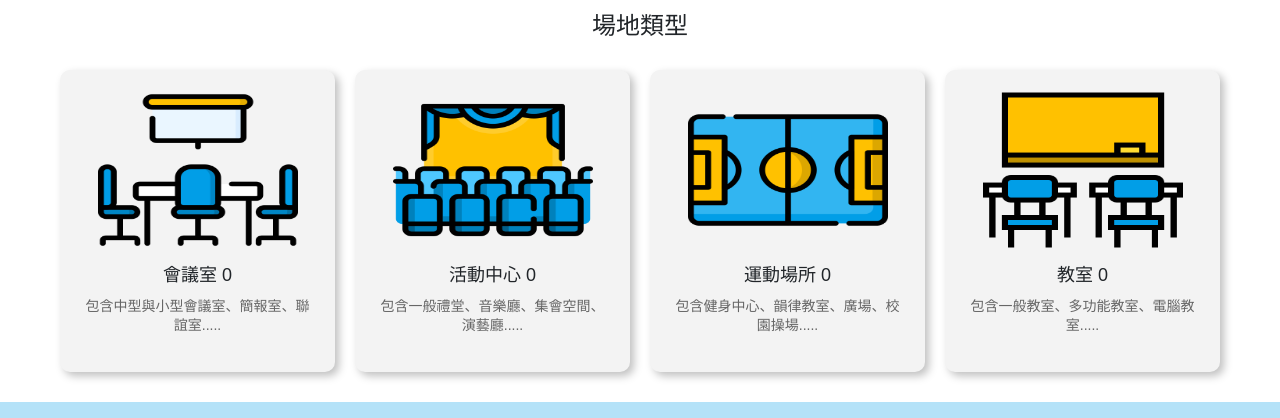
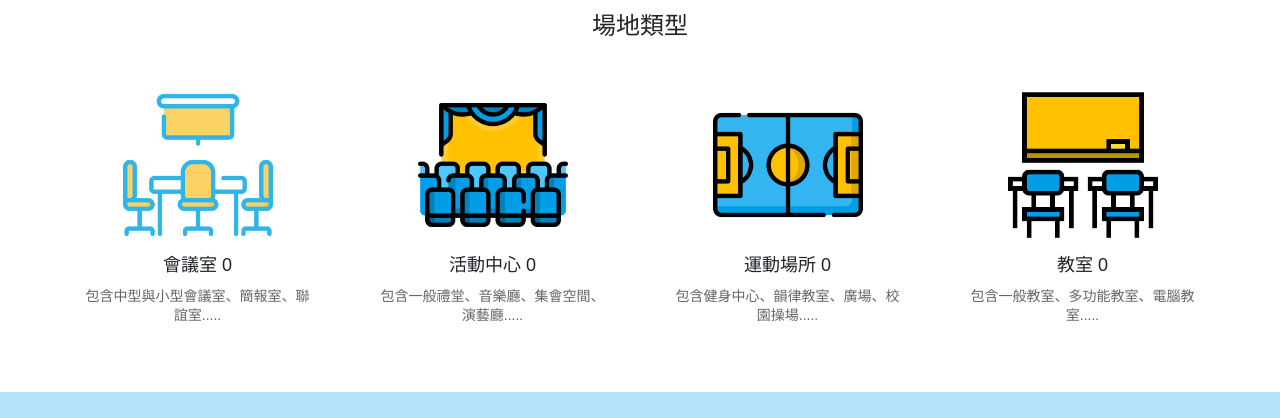
Before and after one commit to D1204416/RentPlace_Vue_User, a Vue app in the folder User_Frontend/: page / in a window 1280 px wide. Shown: the part 283-701 px from the top of the page. Built offline with nearby package versions, Linux system fonts and the light colour scheme; no server answers.

Commit message:
change style

```diff
--- a/User_Frontend/src/components/Card_divide.vue
+++ b/User_Frontend/src/components/Card_divide.vue
@@ -120,10 +120,9 @@ export default {
 }
 
 .venue-card {
-  background: #F3F3F3;
+  /* background: #F3F3F3; */
   padding: 20px;
   border-radius: 10px;
-  box-shadow: 4px 4px 8px rgba(0, 0, 0, 0.25);
   text-align: center;
   transition: transform 0.3s;
 
@@ -131,7 +130,9 @@ export default {
 
 .venue-card:hover {
   transform: translateY(-5px);
-  background-color: #cbeeff;
+  /* background-color: #cbeeff; */
+  /* box-shadow: 4px 4px 8px rgba(0, 0, 0, 0.25); */
+  box-shadow: 0px 0px 8px rgba(0, 0, 0, 0.25);
 }
 
 .venue-icon {
@@ -152,8 +153,11 @@ export default {
 }
 
 img {
-  width: 200px;
-  height: 160px;
+  /* width: 200px;
+  height: 160px; */
+
+  width: 150px;
+  height: 150px;
 }
 
 @media (max-width: 768px) {
```
Also changed, not shown: User_Frontend/public/img/meeting-room.png.
